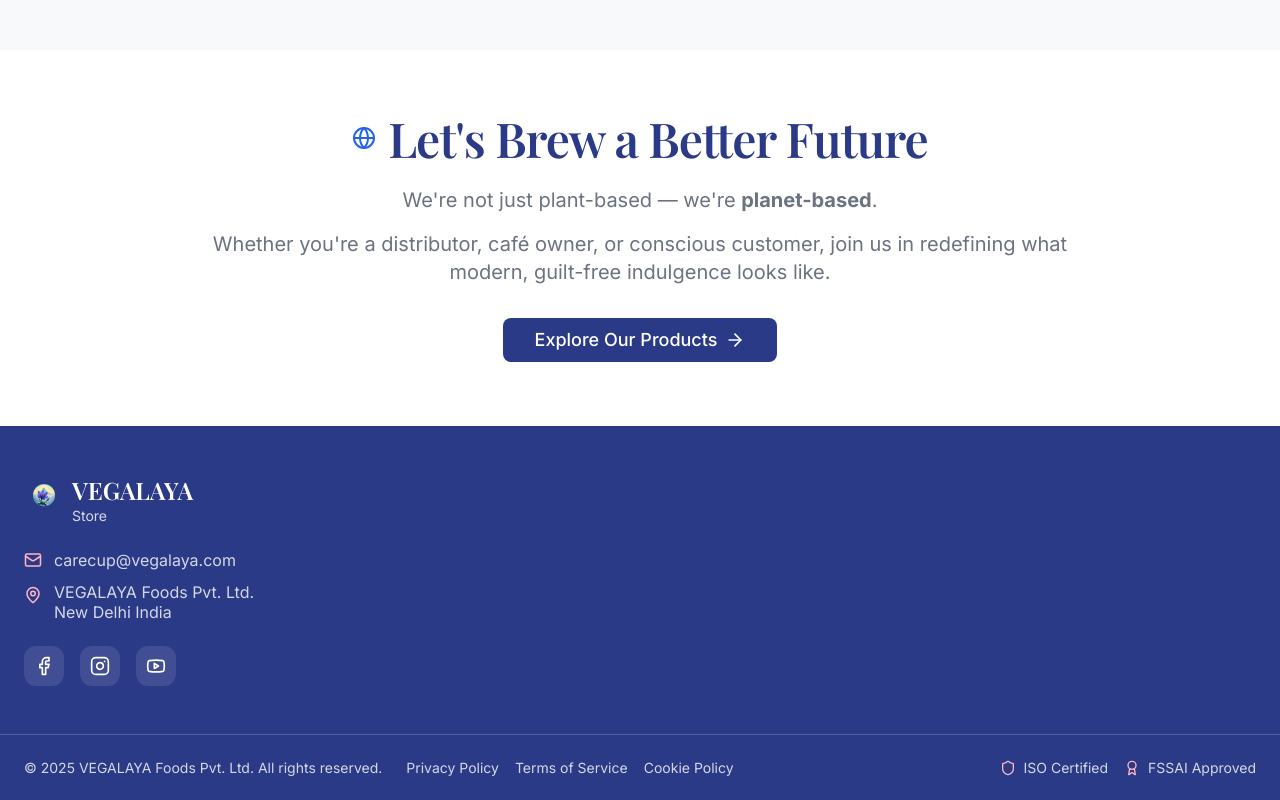
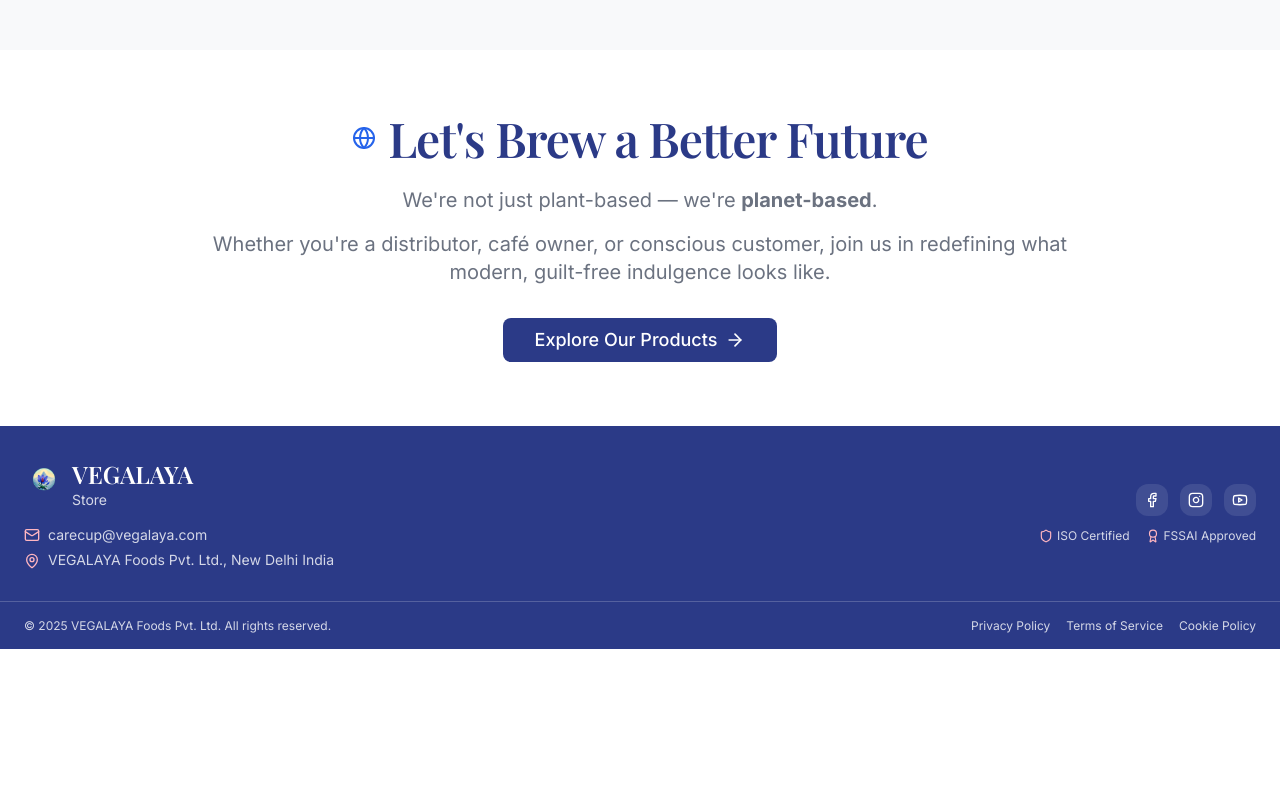
Before and after one commit to Hitesh-malik/vegalaya, a React (Vite) app: page / in a window 1280 px wide. Shown: the part 1606-2406 px from the top of the page. After the commit the page ends 2255 px from the top, so only its background shows below. Built offline with nearby package versions, Linux system fonts and the light colour scheme.

Commit message:
footer uodate

```diff
--- a/src/pages/homepage/components/Footer.jsx
+++ b/src/pages/homepage/components/Footer.jsx
@@ -21,17 +21,17 @@
   const socialLinks = [
     { name: "Facebook", icon: "Facebook", url: "#" },
     { name: "Instagram", icon: "Instagram", url: "#" },
-    // { name: "Twitter", icon: "Twitter", url: "#" },
     { name: "YouTube", icon: "Youtube", url: "#" },
-    // { name: "LinkedIn", icon: "Linkedin", url: "#" },
   ];
 
   return (
     <footer className="bg-primary text-white">
-      <div className="container mx-auto px-4 lg:px-6 py-12">
-        <div className="grid md:grid-cols-2 lg:grid-cols-3 gap-8">
-          <div className="lg:col-span-2">
-            <Link to="/homepage" className="flex items-center space-x-2 mb-6">
+      <div className="container mx-auto px-4 lg:px-6 py-8">
+        {/* Main Footer Content - Single Row Layout */}
+        <div className="flex flex-col lg:flex-row justify-between items-start lg:items-center gap-6 lg:gap-8">
+          {/* Left Section - Logo and Company Info */}
+          <div className="flex-shrink-0">
+            <Link to="/homepage" className="flex items-center space-x-2 mb-4">
               <div className="flex items-center justify-center">
                 <img
                   src="/assets/images/vagalayaLogo.png"
@@ -45,75 +45,67 @@
               </div>
             </Link>
 
-            {/* <p className="text-white/80 mb-6 leading-relaxed">
-              Transform your meals with our premium range of mayonnaise,
-              spreads, and sauces crafted for the discerning taste.
-            </p> */}
-
-            <div className="space-y-3 mb-6">
-              {/* <div className="flex items-center space-x-3">
-                <Icon name="Phone" size={18} className="text-secondary" />
-                <span className="text-white/80">1800-123-VEGALAYA</span>
-              </div> */}
-              <div className="flex items-center space-x-3">
-                <Icon name="Mail" size={18} className="text-secondary" />
+            <div className="space-y-2 text-sm">
+              <div className="flex items-center space-x-2">
+                <Icon name="Mail" size={16} className="text-secondary" />
+                <a
+                  href="mailto:carecup@vegalaya.com"
+                  className="text-white/80 hover:text-white"
+                >
+                  carecup@vegalaya.com
+                </a>
+              </div>
+              <div className="flex items-start space-x-2">
+                <Icon
+                  name="MapPin"
+                  size={16}
+                  className="text-secondary mt-0.5"
+                />
                 <span className="text-white/80">
-                  <a href="mailto:carecup@vegalaya.com">carecup@vegalaya.com</a>
-                </span>
-              </div>
-              <div className="flex items-start space-x-3">
-                <Icon name="MapPin" size={18} className="text-secondary mt-1" />
-                <span className="text-white/80">
-                  VEGALAYA Foods Pvt. Ltd.
-                  <br />
-                  New Delhi India
+                  VEGALAYA Foods Pvt. Ltd., New Delhi India
                 </span>
               </div>
             </div>
+          </div>
 
-            <div className="flex space-x-4">
+          {/* Center Section - Social Links */}
+          <div className="flex flex-col items-center lg:items-end gap-3">
+            <div className="flex space-x-3">
               {socialLinks.map((social) => (
                 <a
                   key={social.name}
                   href={social.url}
-                  className="w-10 h-10 bg-white/10 rounded-lg flex items-center justify-center hover:bg-secondary hover:text-primary transition-all duration-300"
+                  className="w-8 h-8 bg-white/10 rounded-lg flex items-center justify-center hover:bg-secondary hover:text-primary transition-all duration-300"
                   aria-label={social.name}
                 >
-                  <Icon name={social.icon} size={20} />
+                  <Icon name={social.icon} size={16} />
                 </a>
               ))}
             </div>
+
+            {/* Certifications - Moved to center */}
+            <div className="flex items-center space-x-4 text-xs">
+              <div className="flex items-center space-x-1 text-white/80">
+                <Icon name="Shield" size={14} className="text-secondary" />
+                <span>ISO Certified</span>
               </div>
-
-          {/* {footerSections.map((section) => (
-            <div key={section.title}>
-              <h4 className="text-lg font-semibold mb-4 text-secondary">
-                {section.title}
-              </h4>
-              <ul className="space-y-3">
-                {section.links.map((link) => (
-                  <li key={link.name}>
-                    <Link
-                      to={link.path}
-                      className="text-white/80 hover:text-white hover:text-secondary transition-colors duration-200"
-                    >
-                      {link.name}
-                    </Link>
-                  </li>
-                ))}
-              </ul>
+              <div className="flex items-center space-x-1 text-white/80">
+                <Icon name="Award" size={14} className="text-secondary" />
+                <span>FSSAI Approved</span>
               </div>
-          ))} */}
+            </div>
+          </div>
         </div>
       </div>
 
+      {/* Bottom Bar - Compact Layout */}
       <div className="border-t border-white/20">
-        <div className="container mx-auto px-4 lg:px-6 py-6">
-          <div className="flex flex-col lg:flex-row justify-between items-center space-y-4 lg:space-y-0">
-            <div className="flex flex-col sm:flex-row items-center space-y-2 sm:space-y-0 sm:space-x-6 text-white/80 text-sm">
+        <div className="container mx-auto px-4 lg:px-6 py-4">
+          <div className="flex flex-col sm:flex-row justify-between items-center gap-3 text-xs text-white/80">
             <span>
               © {currentYear} VEGALAYA Foods Pvt. Ltd. All rights reserved.
             </span>
+
             <div className="flex space-x-4">
               <Link
                 to="/homepage"
@@ -135,18 +127,6 @@
               </Link>
             </div>
           </div>
-
-            <div className="flex items-center space-x-4">
-              <div className="flex items-center space-x-2 text-white/80 text-sm">
-                <Icon name="Shield" size={16} className="text-secondary" />
-                <span>ISO Certified</span>
-              </div>
-              <div className="flex items-center space-x-2 text-white/80 text-sm">
-                <Icon name="Award" size={16} className="text-secondary" />
-                <span>FSSAI Approved</span>
-              </div>
-            </div>
-          </div>
         </div>
       </div>
     </footer>
```
Lines whose indentation alone changed are shown as unchanged.
